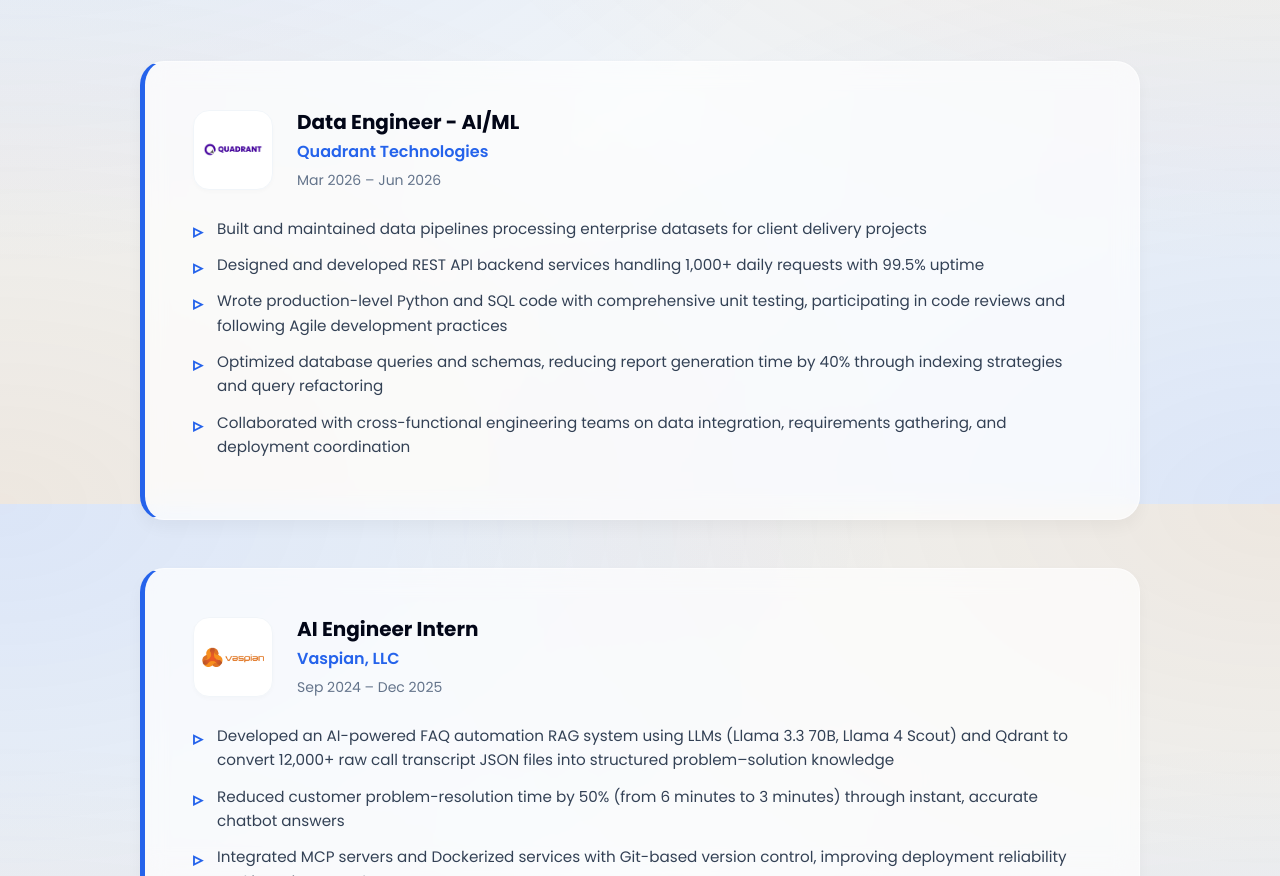
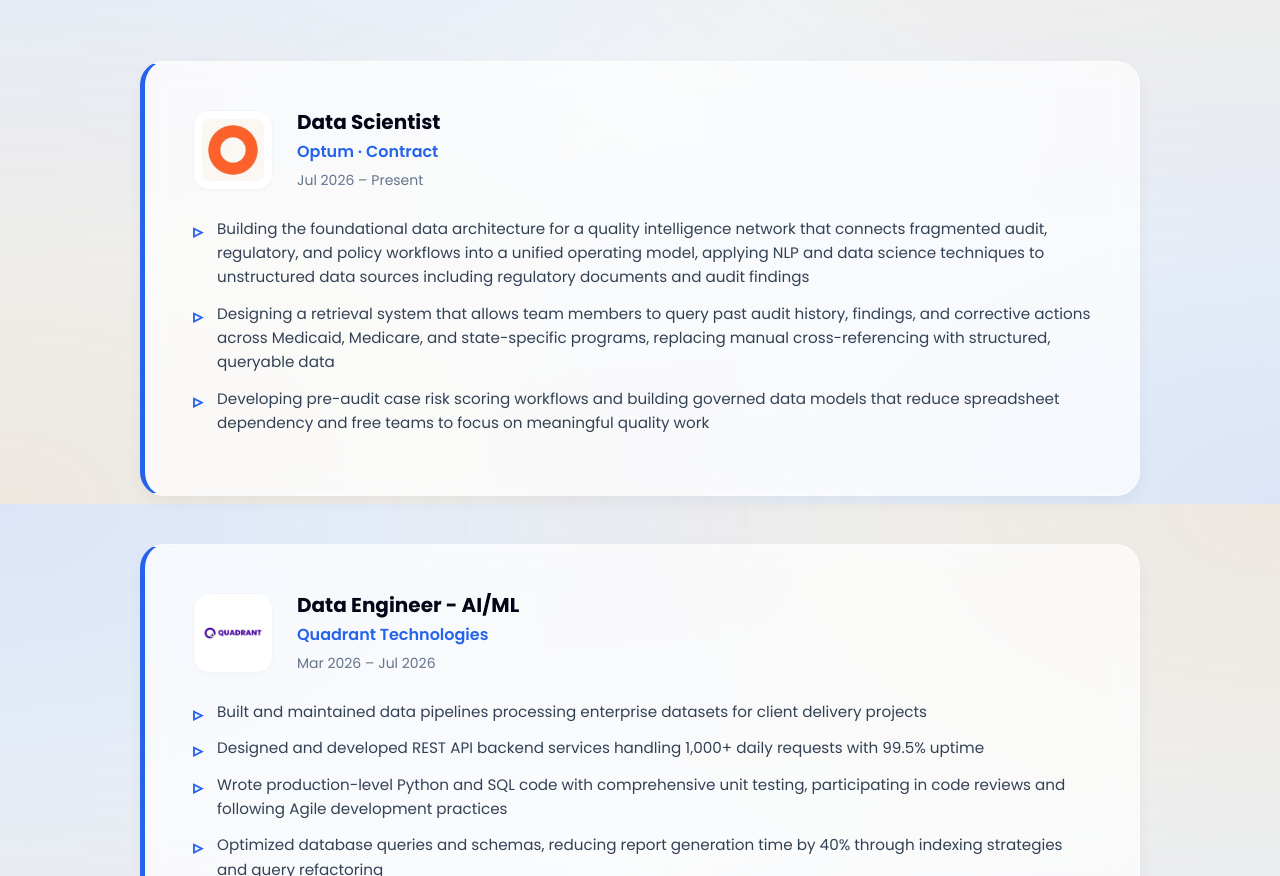
Before and after one commit to vikranthbandaru/vikranthbandaru.github.io, a plain HTML site: page index.html in a window 1280 px wide. Shown: the part 3496-4372 px from the top of the page. Drawn offline with nearby package versions, Linux system fonts and the light colour scheme; no server answers; a script that the page names is missing.

Commit message:
Add Optum Data Scientist experience, update resume link, fix Quadrant end date

```diff
--- a/index.html
+++ b/index.html
@@ -208,7 +208,7 @@
                     </p>
                     <div class="hero-cta">
                         <a href="#contact" class="btn btn-primary">Get In Touch</a>
-                        <a href="https://drive.google.com/file/d/1dTbPh45CQ_L9pyqpGRkroirYsy79KoWN/view?usp=sharing"
+                        <a href="https://drive.google.com/file/d/1rmDj4utEi2kqC07bfgE6xWOac-PoYVfW/view?usp=sharing"
                             target="_blank" class="btn btn-resume">View Resume</a>
                         <a href="#projects" class="btn btn-secondary">View My Work</a>
                     </div>
@@ -484,14 +484,37 @@
         <div class="container">
             <h2 class="section-title reveal">Professional Experience</h2>
             <div class="experience-grid">
+                <!-- Optum -->
+                <div class="experience-card reveal delay-100">
+                    <div class="exp-header">
+                        <img src="assets/optum_logo.png" alt="Optum" class="exp-logo">
+                        <div class="exp-title-group">
+                            <h3 class="exp-title">Data Scientist</h3>
+                            <p class="exp-company">Optum &middot; Contract</p>
+                            <p class="exp-date">Jul 2026 – Present</p>
+                        </div>
+                    </div>
+                    <ul class="exp-highlights">
+                        <li>Building the foundational data architecture for a quality intelligence network that connects
+                            fragmented audit, regulatory, and policy workflows into a unified operating model, applying
+                            NLP and data science techniques to unstructured data sources including regulatory documents
+                            and audit findings</li>
+                        <li>Designing a retrieval system that allows team members to query past audit history, findings,
+                            and corrective actions across Medicaid, Medicare, and state-specific programs, replacing
+                            manual cross-referencing with structured, queryable data</li>
+                        <li>Developing pre-audit case risk scoring workflows and building governed data models that
+                            reduce spreadsheet dependency and free teams to focus on meaningful quality work</li>
+                    </ul>
+                </div>
+
                 <!-- Quadrant Technologies -->
-                <div class="experience-card reveal delay-100">
+                <div class="experience-card reveal delay-200">
                     <div class="exp-header">
                         <img src="assets/quadrant_logo.png" alt="Quadrant Technologies" class="exp-logo">
                         <div class="exp-title-group">
                             <h3 class="exp-title">Data Engineer - AI/ML</h3>
                             <p class="exp-company">Quadrant Technologies</p>
-                            <p class="exp-date">Mar 2026 – Jun 2026</p>
+                            <p class="exp-date">Mar 2026 – Jul 2026</p>
                         </div>
                     </div>
                     <ul class="exp-highlights">
@@ -509,7 +532,7 @@
                 </div>
 
                 <!-- Vaspian -->
-                <div class="experience-card reveal delay-200">
+                <div class="experience-card reveal delay-300">
                     <div class="exp-header">
                         <img src="assets/vaspian_logo.png" alt="Vaspian" class="exp-logo">
                         <div class="exp-title-group">
@@ -532,7 +555,7 @@
                 </div>
 
                 <!-- Genpact - Data Scientist -->
-                <div class="experience-card reveal delay-300">
+                <div class="experience-card reveal delay-400">
                     <div class="exp-header">
                         <img src="assets/genpact_logo.png" alt="Genpact" class="exp-logo">
                         <div class="exp-title-group">
@@ -555,7 +578,7 @@
                 </div>
 
                 <!-- Genpact - Software Engineering Intern -->
-                <div class="experience-card reveal delay-400">
+                <div class="experience-card reveal delay-500">
                     <div class="exp-header">
                         <img src="assets/genpact_logo.png" alt="Genpact" class="exp-logo">
                         <div class="exp-title-group">
@@ -573,7 +596,7 @@
                 </div>
 
                 <!-- HighRadius -->
-                <div class="experience-card reveal delay-500">
+                <div class="experience-card reveal delay-600">
                     <div class="exp-header">
                         <img src="assets/highradius_logo.png" alt="HighRadius" class="exp-logo">
                         <div class="exp-title-group">
```
Also changed, not shown: assets/optum_logo.png (added).
